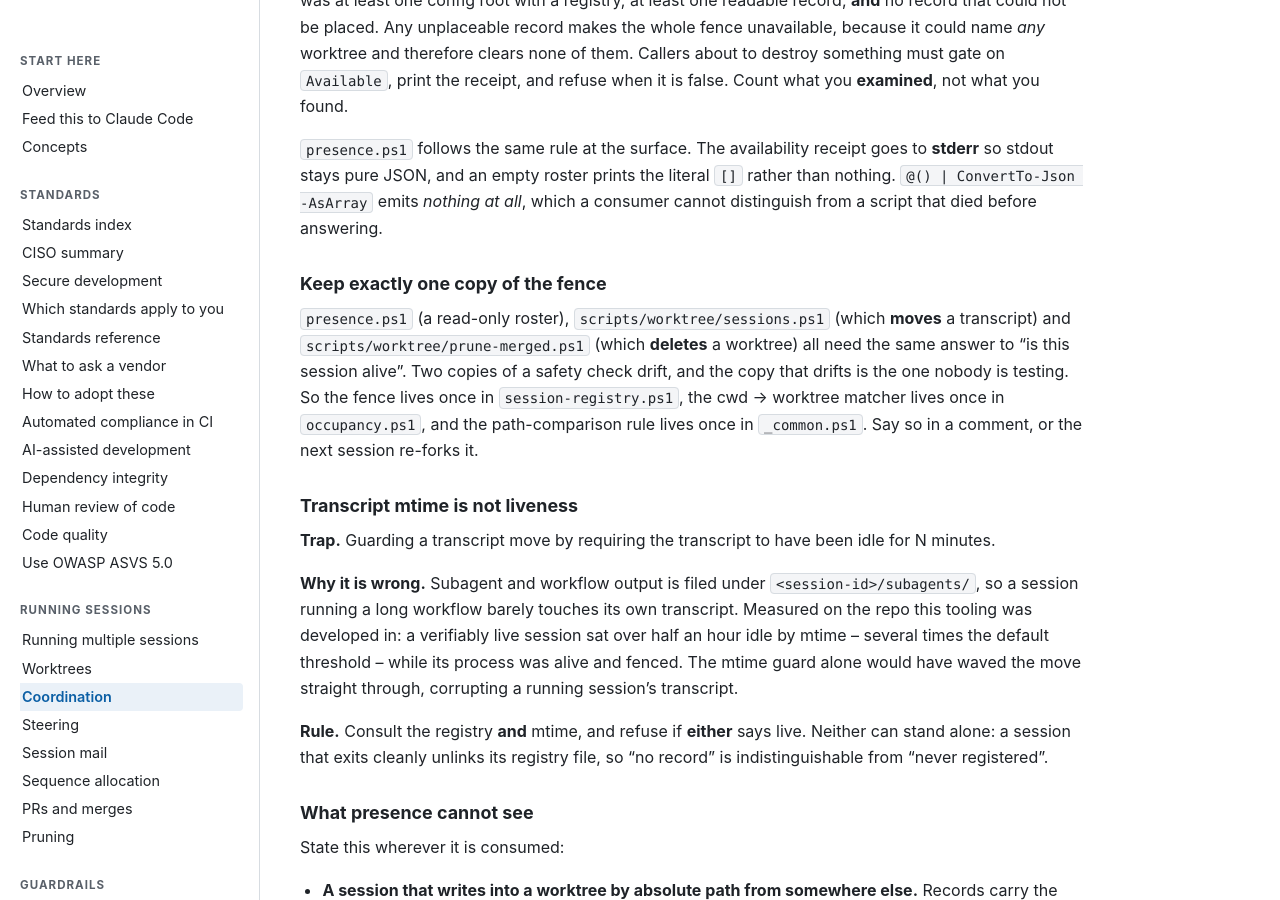
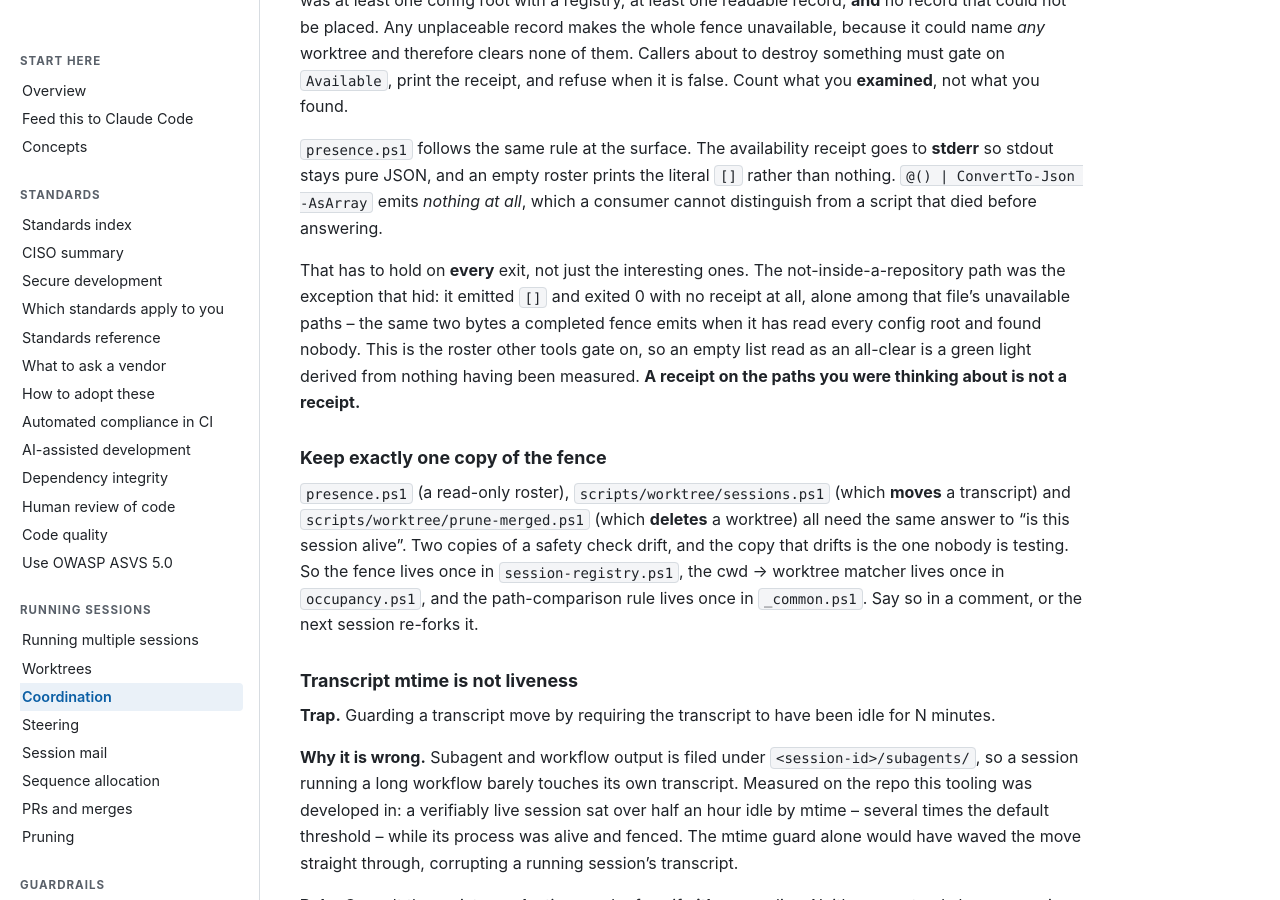
Before and after one commit to wshallwshall/claude-multisession, a Jekyll site: the page built from docs/COORDINATION.md, in a window 1280 px wide and 900 px high, scrolled down 4035 px. Built offline with Jekyll 4.4.1, drawn with Linux system fonts in a browser that asks for light colours; our own code applies the rules of GitHub Pages for plain Markdown files.

Commit message:
fix(coord): presence's not-a-repo exit emitted [] with no receipt at all
Outside a git repository, `presence.ps1 -Json` wrote `[]` to stdout and exited
0 saying nothing on stderr -- the same two bytes it writes for "the fence ran
across every config root and nobody is live". A consumer cannot tell those
apart, and this is the roster other tools gate on, so an empty list read as an
all-clear is a green light derived from nothing having been measured.

It was alone in that. Every other unavailable path in this file already writes
a receipt; the availability rule was written for the paths somebody was
thinking about, and the earliest exit was not one of them. A receipt on the
paths you were thinking about is not a receipt.

stderr, never stdout, so stdout stays a pure JSON array and every existing
consumer is unaffected. The reason is $occ.Detail rather than a sentence
retyped here, so it stays the one occupancy.ps1 actually reached.

Co-Authored-By: Claude Opus 5 <noreply@anthropic.com>

```diff
--- a/docs/COORDINATION.md
+++ b/docs/COORDINATION.md
@@ -158,6 +158,13 @@ you found.
 stdout stays pure JSON, and an empty roster prints the literal `[]` rather than nothing.
 `@() | ConvertTo-Json -AsArray` emits *nothing at all*, which a consumer cannot distinguish from a
 script that died before answering.
+
+That has to hold on **every** exit, not just the interesting ones. The not-inside-a-repository path
+was the exception that hid: it emitted `[]` and exited 0 with no receipt at all, alone among that
+file's unavailable paths -- the same two bytes a completed fence emits when it has read every config
+root and found nobody. This is the roster other tools gate on, so an empty list read as an all-clear
+is a green light derived from nothing having been measured. **A receipt on the paths you were
+thinking about is not a receipt.**
 
 ### Keep exactly one copy of the fence
 
```
Also changed, not shown: 1 other file.
